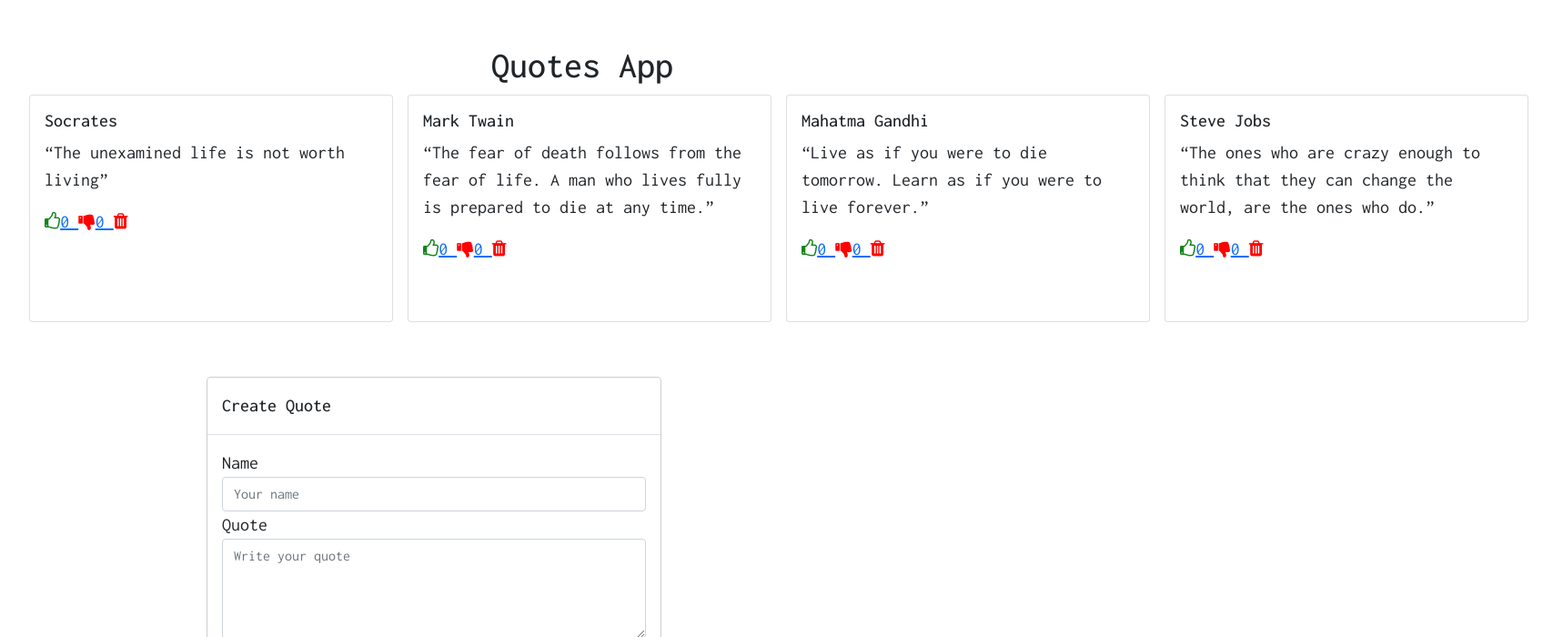
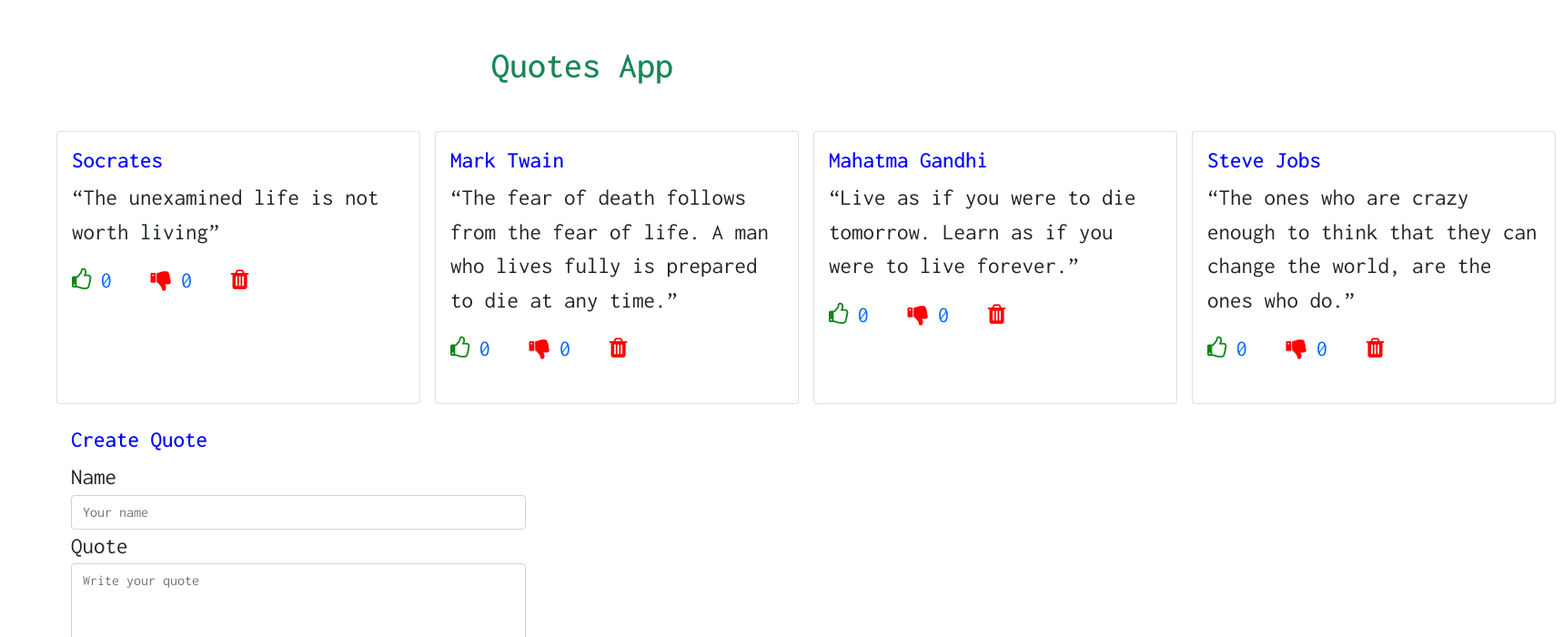
Before and after one commit to Kirugik/quotes-app, an Angular app: page / in a window 1280 px wide. Shown: the top 700 px of the page at 91% size, 1718 px wide, since content can reach past the window. Built offline with nearby package versions, Linux system fonts and the light colour scheme.

Commit message:
Form validation

```diff
--- a/src/app/app.component.html
+++ b/src/app/app.component.html
@@ -1,4 +1,4 @@
-<h1 class="text-center mt-5">Quotes App</h1>
+<h1 class="text-center text-success mt-5">Quotes App</h1>
 <div class="row row-cols-2">
   <div class="col-md-9 p-6">
     <app-quotes></app-quotes>
--- a/src/app/create-quote/create-quote/create-quote.component.css
+++ b/src/app/create-quote/create-quote/create-quote.component.css
@@ -0,0 +1,9 @@
+.form-heading h5 {
+  font-size: 25px;
+  color: blue;
+}
+
+.form-group input,
+.form-group textarea {
+  width: 500px;
+}
--- a/src/app/create-quote/create-quote/create-quote.component.html
+++ b/src/app/create-quote/create-quote/create-quote.component.html
@@ -1,26 +1,11 @@
-<!-- Create quote modal button -->
-<!-- <button
-    type="button"
-    class="btn btn-success"
-    data-toggle="modal"
-    data-target="#exampleModal">
-    <i class="fa fa-plus-square"></i>
-    Create Quote
-</button> -->
-<!-- Create quote modal -->
-<!-- <div class="modal fade" id="exampleModal" tabindex="-1" role="dialog" aria-labelledby="exampleModalLabel"
-    aria-hidden="true"> -->
-    <div class="modal-dialog" role="document">
-        <div class="modal-content">
-            <div class="modal-header">
-                <h5 class="modal-title" id="exampleModalLabel">Create Quote</h5>
-                <!-- <button type="button" class="close" data-dismiss="modal" aria-label="Close">
-                    <span aria-hidden="true">&times;</span>
-                </button> -->
+<div class="container">
+    <div class="form-heading">
+        <h5>Create Quote</h5>
     </div>
-            <div class="modal-body">
-
+    <!-- form to create quote -->
+    <div class="form">
         <form (ngSubmit)='submitQuote()' #quoteForm='ngForm'>
+            <!-- Name of quote author -->
             <div class="form-group">
                 <label for="author">Name</label>
                 <input [(ngModel)]="newQuote.author" type="text" class="form-control" id="author" name="author" placeholder="Your name" #author='ngModel' required>
@@ -28,38 +13,20 @@
                     <p>Name is required</p>
                 </div>
             </div>
-                    <!-- <div class="form-group">
 
-                        <label for="title">Title</label>
-                        <input [(ngModel)]="newQuote.title" type="text" class="form-control" id="title" name="title" #title='ngModel' required>
-                        <div [hidden]="title.valid || title.pristine" class="alert alert-danger">
-                            <p>Title is required</p>
-                        </div>
-                    </div> -->
+            <!-- Quote textarea -->
             <div class="form-group">
-
                 <label for="quote">Quote</label>
                 <textarea [(ngModel)]="newQuote.quote" class="form-control" id="quote" rows="4" name="quote" placeholder="Write your quote" #quote='ngModel' required></textarea>
                 <div [hidden]="quote.valid || quote.pristine" class="alert alert-danger">
                     <p>Quote is required</p>
                 </div>
             </div>
-                    <!-- <div class="form-group">
 
-                        <label for="publisher">Publisher</label>
-                        <textarea [(ngModel)]="newQuote.submitedBy" class="form-control" id="publisher" rows="4" name="publisher" #publisher='ngModel' required></textarea>
-                        <div class="alert alert-danger">
-                            <p>Publisher is required</p>
-                        </div>
-                    </div> -->
-
-                    <div class="modal-footer">
-                        <!-- <button type="button" class="btn btn-secondary" data-dismiss="modal">Close</button> -->
+            <!-- Add quote button -->
+            <div class="form-footer">
                 <button type="submit" class="btn btn-success">Add Quote</button>
             </div>
         </form>
-
     </div>
 </div>
-    </div>
-<!-- </div> -->
--- a/src/app/quotes/quotes/quotes.component.css
+++ b/src/app/quotes/quotes/quotes.component.css
@@ -0,0 +1,20 @@
+.main {
+  margin: 10px auto;
+  padding: 30px;
+  min-height: 300px;
+  font-size: 25px;
+}
+
+.card-body span a {
+  margin-right: 30px;
+  text-decoration: none;
+  cursor: pointer;
+}
+
+.card-body span a i {
+  padding-right: 10px;
+}
+.card-title {
+  font-size: 25px;
+  color: blue;
+}
--- a/src/app/quotes/quotes/quotes.component.html
+++ b/src/app/quotes/quotes/quotes.component.html
@@ -4,7 +4,7 @@
     <!-- existing quotes page -->
     <div class='quotes d-flex flex-row'>
         <div *ngFor='let quote of quotes;let delete =index' class="mb-4 d-flex align-items-stretch">
-          <div class="card mx-2" style="width: 400px; height: 250px;">
+          <div class="card mx-2" style="width: 400px; height: 300px;">
               <div class="card-body">
                 <h5 class="card-title">{{quote.author}}</h5>
                 <p class="card-text">{{quote.quote}}</p>
@@ -24,7 +24,7 @@
       </div>
     </div>
     <!-- create quote form -->
-    <div class='create-quote mt-2'>
+    <div class='create-quote'>
       <app-create-quote (addQuote)="newQuote($event)"></app-create-quote>
     </div>
   </div>
```
Lines whose indentation alone changed are shown as unchanged.
